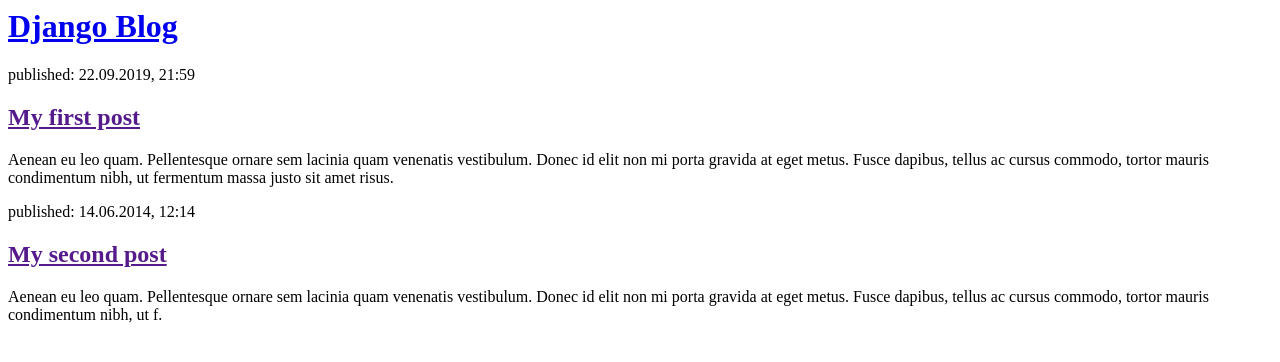
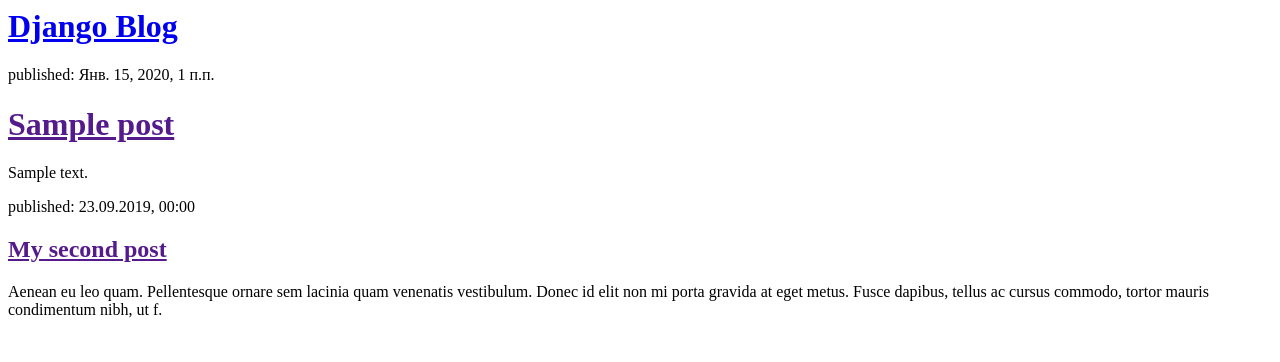
Before and after one commit to DenilFuirie/my-first-blog, a Django app: template blog/templates/blog/post_list.html in a window 1280 px wide. Shown: the top 362 px of the page. Run offline with Django 3.2, Linux system fonts and the light colour scheme; the template is opened without the code that fills it: values that come from a table or form of the project are taken from there, others are empty; tables that the repository leaves empty hold one stand-in row (values such as "Sample post").

Commit message:
Modified templates to display posts from database.

```diff
--- a/blog/templates/blog/post_list.html
+++ b/blog/templates/blog/post_list.html
@@ -6,15 +6,17 @@
         <div>
             <h1><a href="/">Django Blog</a></h1>
         </div>
+        {% for post in posts %}
+        	<div>
+        		<p>published: {{ post.published_date }}</p>
+        		<h1><a href=''>{{ post.title }}</a></h1>
+        		<p>{{ post.text|linebreaksbr }}</p>
+        	</div>
+
+        {% endfor %}
 
         <div>
-            <p>published: 22.09.2019, 21:59</p>
-            <h2><a href="">My first post</a></h2>
-            <p>Aenean eu leo quam. Pellentesque ornare sem lacinia quam venenatis vestibulum. Donec id elit non mi porta gravida at eget metus. Fusce dapibus, tellus ac cursus commodo, tortor mauris condimentum nibh, ut fermentum massa justo sit amet risus.</p>
-        </div>
-
-        <div>
-            <p>published: 14.06.2014, 12:14</p>
+            <p>published: 23.09.2019, 00:00</p>
             <h2><a href="">My second post</a></h2>
             <p>Aenean eu leo quam. Pellentesque ornare sem lacinia quam venenatis vestibulum. Donec id elit non mi porta gravida at eget metus. Fusce dapibus, tellus ac cursus commodo, tortor mauris condimentum nibh, ut f.</p>
         </div>
--- a/blog/views.py
+++ b/blog/views.py
@@ -1,4 +1,6 @@
+from django.utils import timezone
 from django.shortcuts import render
-
+from .models import Post
 def post_list(request):
-	return render(request, 'blog/post_list.html', {})
+	posts = Post.objects.filter(published_date__lte=timezone.now()).order_by('published_date')
+	return render(request, 'blog/post_list.html', {'posts' : posts})
```
